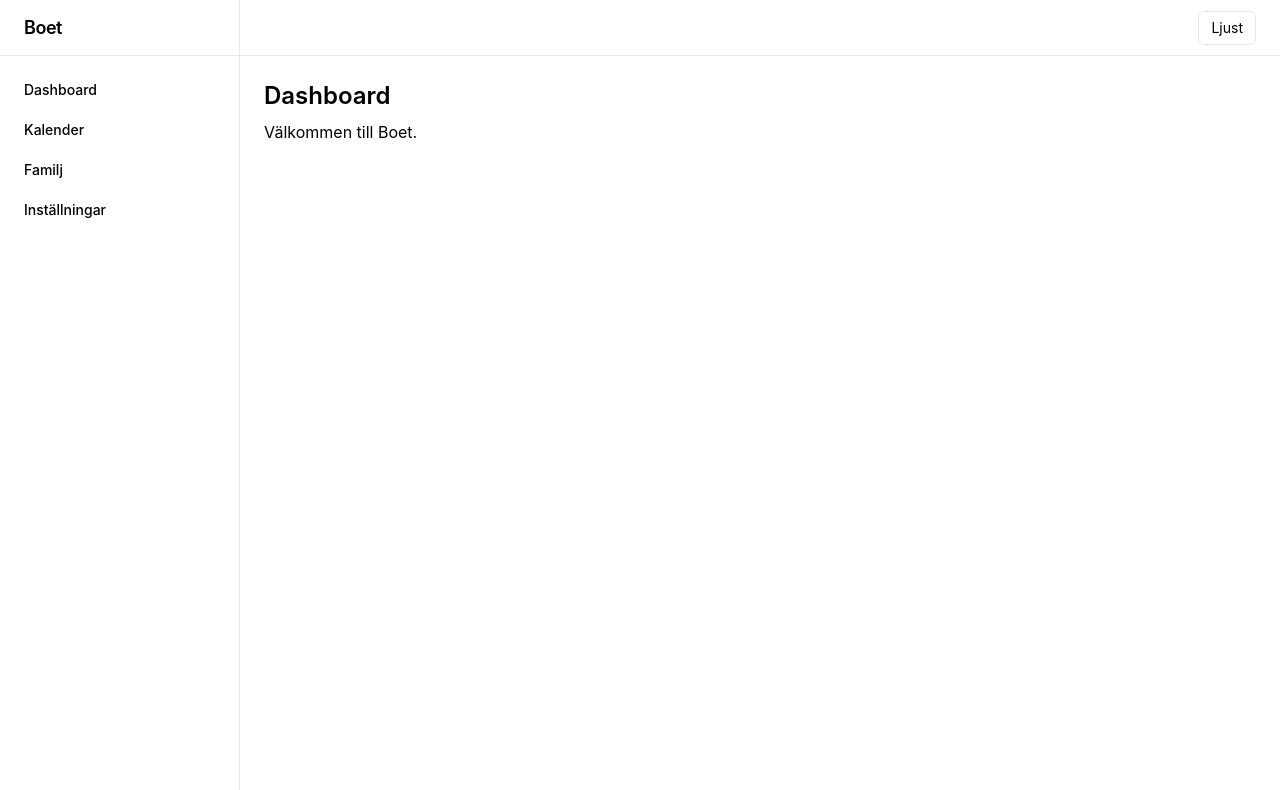
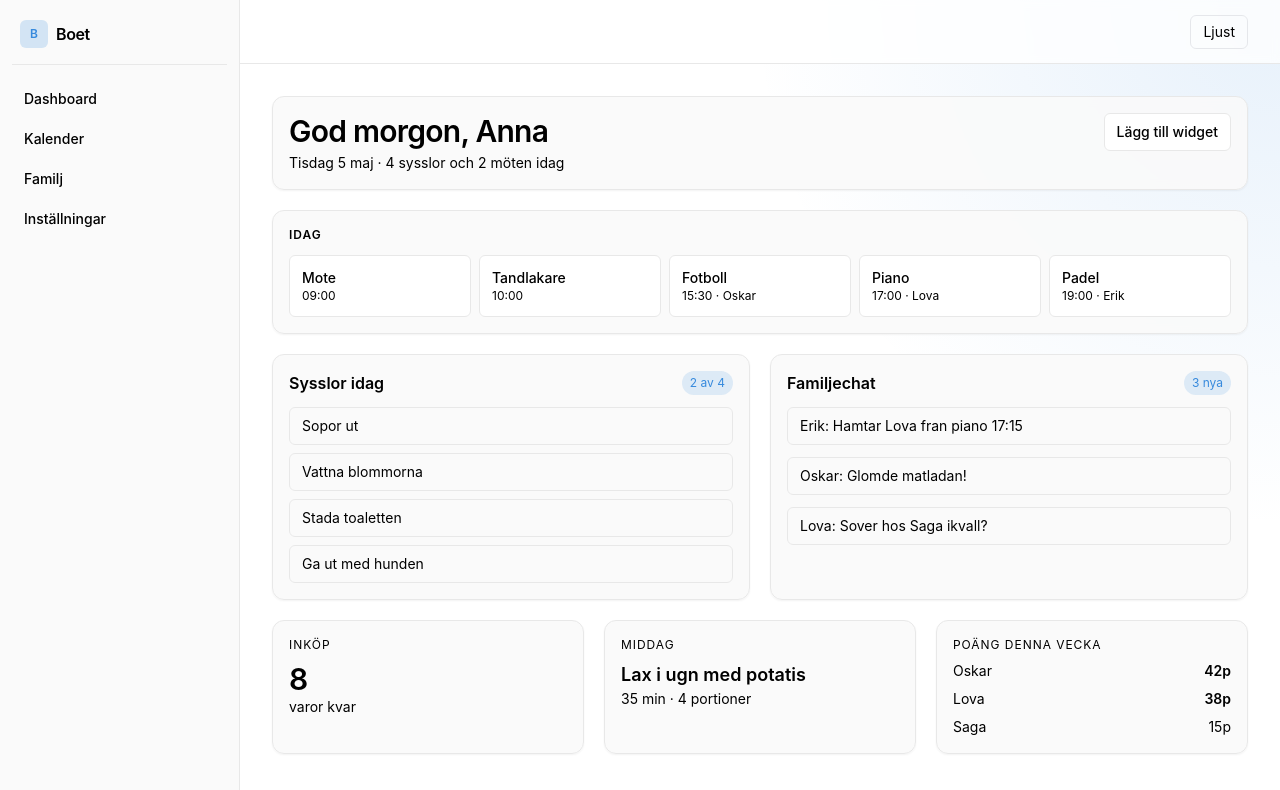
Before and after one commit to burnwalled/smoothfamily, a Next.js app in the folder frontend/: page /app in a window 1280 px wide. Shown: the top 790 px of the page. Built offline with nearby package versions, Linux system fonts and the light colour scheme; no server answers.

Commit message:
feat: polish dashboard ui from mockup tokens

```diff
--- a/frontend/src/app/app/layout.tsx
+++ b/frontend/src/app/app/layout.tsx
@@ -14,19 +14,25 @@ export default async function AppLayout({ children }: { children: React.ReactNod
   ];
 
   return (
-    <div className="flex h-screen overflow-hidden">
-      <aside className="flex w-60 flex-col border-r bg-background">
-        <div className="flex h-14 items-center border-b px-6">
-          <Link href="/app" className="text-lg font-semibold tracking-tight">
+    <div className="min-h-screen lg:grid lg:grid-cols-[240px_1fr]">
+      <aside className="hidden border-r px-3 py-5 lg:flex lg:flex-col" style={{ borderColor: "rgb(var(--color-border))", backgroundColor: "rgb(var(--color-surface) / 0.86)" }}>
+        <div className="mb-4 flex items-center gap-2 border-b px-2 pb-4" style={{ borderColor: "rgb(var(--color-border))" }}>
+          <div className="flex h-7 w-7 items-center justify-center rounded-md text-xs font-semibold" style={{ backgroundColor: "rgb(var(--color-accent) / 0.2)", color: "rgb(var(--color-accent))" }}>
+            B
+          </div>
+          <Link href="/app" className="text-base font-semibold tracking-tight">
             {t("common.appName")}
           </Link>
         </div>
-        <nav className="flex-1 space-y-1 px-3 py-4">
+        <nav className="flex-1 space-y-1">
           {navItems.map((item) => (
             <Link
               key={item.href}
               href={item.href}
-              className="flex items-center rounded-md px-3 py-2 text-sm font-medium text-muted-foreground hover:bg-muted hover:text-foreground transition-colors"
+              className="flex items-center rounded-md px-3 py-2 text-sm font-medium text-muted-foreground transition-colors hover:text-foreground"
+              style={{
+                backgroundColor: "transparent",
+              }}
             >
               {item.label}
             </Link>
@@ -34,12 +40,12 @@ export default async function AppLayout({ children }: { children: React.ReactNod
         </nav>
       </aside>
 
-      <div className="flex flex-1 flex-col overflow-hidden">
-        <header className="flex h-14 items-center justify-end gap-3 border-b px-6">
+      <div className="flex min-w-0 flex-1 flex-col">
+        <header className="sticky top-0 z-10 flex h-16 items-center justify-end gap-3 border-b px-5 backdrop-blur-sm lg:px-8" style={{ borderColor: "rgb(var(--color-border))", backgroundColor: "rgb(var(--color-background) / 0.78)" }}>
           <ThemeToggle />
           <UserButton />
         </header>
-        <main className="flex-1 overflow-auto p-6">{children}</main>
+        <main className="flex-1 overflow-auto p-5 lg:p-8">{children}</main>
       </div>
     </div>
   );
--- a/frontend/src/app/app/page.tsx
+++ b/frontend/src/app/app/page.tsx
@@ -4,9 +4,100 @@ export default async function DashboardPage() {
   const t = await getTranslations();
 
   return (
-    <div>
-      <h1 className="mb-2 text-2xl font-semibold">{t("dashboard.title")}</h1>
-      <p className="text-muted-foreground">{t("dashboard.subtitle")}</p>
+    <div className="space-y-5">
+      <section className="portal-card">
+        <div className="flex items-start justify-between gap-4">
+          <div>
+            <h1 className="text-3xl font-semibold tracking-tight">{t("dashboard.greetingTitle")}</h1>
+            <p className="mt-1 text-sm text-muted-foreground">{t("dashboard.greetingSubtitle")}</p>
+          </div>
+          <button
+            type="button"
+            className="rounded-md border px-3 py-2 text-sm font-medium transition-colors"
+            style={{ borderColor: "rgb(var(--color-border))", backgroundColor: "rgb(var(--color-background))" }}
+          >
+            {t("dashboard.addWidget")}
+          </button>
+        </div>
+      </section>
+
+      <section className="portal-card">
+        <div className="mb-3 text-xs font-semibold uppercase tracking-[0.08em] text-muted-foreground">{t("dashboard.todayLabel")}</div>
+        <div className="grid gap-2 sm:grid-cols-3 lg:grid-cols-5">
+          <div className="rounded-md border p-3" style={{ borderColor: "rgb(var(--color-border))", backgroundColor: "rgb(var(--color-background))" }}>
+            <p className="text-sm font-medium">Mote</p>
+            <p className="text-xs text-muted-foreground">09:00</p>
+          </div>
+          <div className="rounded-md border p-3" style={{ borderColor: "rgb(var(--color-border))", backgroundColor: "rgb(var(--color-background))" }}>
+            <p className="text-sm font-medium">Tandlakare</p>
+            <p className="text-xs text-muted-foreground">10:00</p>
+          </div>
+          <div className="rounded-md border p-3" style={{ borderColor: "rgb(var(--color-border))", backgroundColor: "rgb(var(--color-background))" }}>
+            <p className="text-sm font-medium">Fotboll</p>
+            <p className="text-xs text-muted-foreground">15:30 · Oskar</p>
+          </div>
+          <div className="rounded-md border p-3" style={{ borderColor: "rgb(var(--color-border))", backgroundColor: "rgb(var(--color-background))" }}>
+            <p className="text-sm font-medium">Piano</p>
+            <p className="text-xs text-muted-foreground">17:00 · Lova</p>
+          </div>
+          <div className="rounded-md border p-3" style={{ borderColor: "rgb(var(--color-border))", backgroundColor: "rgb(var(--color-background))" }}>
+            <p className="text-sm font-medium">Padel</p>
+            <p className="text-xs text-muted-foreground">19:00 · Erik</p>
+          </div>
+        </div>
+      </section>
+
+      <section className="grid gap-5 lg:grid-cols-2">
+        <article className="portal-card">
+          <div className="mb-3 flex items-center justify-between">
+            <h2 className="text-base font-semibold">{t("dashboard.choresTitle")}</h2>
+            <span className="rounded-full px-2 py-1 text-xs" style={{ backgroundColor: "rgb(var(--color-accent) / 0.15)", color: "rgb(var(--color-accent))" }}>
+              {t("dashboard.choresProgress")}
+            </span>
+          </div>
+          <ul className="space-y-2 text-sm">
+            <li className="rounded-md border px-3 py-2" style={{ borderColor: "rgb(var(--color-border))" }}>Sopor ut</li>
+            <li className="rounded-md border px-3 py-2" style={{ borderColor: "rgb(var(--color-border))" }}>Vattna blommorna</li>
+            <li className="rounded-md border px-3 py-2" style={{ borderColor: "rgb(var(--color-border))" }}>Stada toaletten</li>
+            <li className="rounded-md border px-3 py-2" style={{ borderColor: "rgb(var(--color-border))" }}>Ga ut med hunden</li>
+          </ul>
+        </article>
+
+        <article className="portal-card">
+          <div className="mb-3 flex items-center justify-between">
+            <h2 className="text-base font-semibold">{t("dashboard.chatTitle")}</h2>
+            <span className="rounded-full px-2 py-1 text-xs" style={{ backgroundColor: "rgb(var(--color-accent) / 0.15)", color: "rgb(var(--color-accent))" }}>
+              {t("dashboard.newMessages")}
+            </span>
+          </div>
+          <div className="space-y-3 text-sm">
+            <div className="rounded-md border px-3 py-2" style={{ borderColor: "rgb(var(--color-border))" }}>Erik: Hamtar Lova fran piano 17:15</div>
+            <div className="rounded-md border px-3 py-2" style={{ borderColor: "rgb(var(--color-border))" }}>Oskar: Glomde matladan!</div>
+            <div className="rounded-md border px-3 py-2" style={{ borderColor: "rgb(var(--color-border))" }}>Lova: Sover hos Saga ikvall?</div>
+          </div>
+        </article>
+      </section>
+
+      <section className="grid gap-5 sm:grid-cols-2 lg:grid-cols-3">
+        <article className="portal-card">
+          <p className="text-xs uppercase tracking-[0.08em] text-muted-foreground">{t("dashboard.shoppingTitle")}</p>
+          <p className="mt-2 text-3xl font-semibold">8</p>
+          <p className="text-sm text-muted-foreground">{t("dashboard.shoppingRemaining")}</p>
+        </article>
+        <article className="portal-card">
+          <p className="text-xs uppercase tracking-[0.08em] text-muted-foreground">{t("dashboard.dinnerTitle")}</p>
+          <p className="mt-2 text-lg font-semibold">Lax i ugn med potatis</p>
+          <p className="text-sm text-muted-foreground">{t("dashboard.dinnerSuggestion")}</p>
+        </article>
+        <article className="portal-card">
+          <p className="text-xs uppercase tracking-[0.08em] text-muted-foreground">{t("dashboard.pointsTitle")}</p>
+          <div className="mt-2 space-y-2 text-sm">
+            <div className="flex items-center justify-between"><span>Oskar</span><span className="font-semibold">42p</span></div>
+            <div className="flex items-center justify-between"><span>Lova</span><span className="font-semibold">38p</span></div>
+            <div className="flex items-center justify-between text-muted-foreground"><span>Saga</span><span>15p</span></div>
+          </div>
+        </article>
+      </section>
     </div>
   );
 }
--- a/frontend/src/app/globals.css
+++ b/frontend/src/app/globals.css
@@ -9,6 +9,8 @@
     --color-foreground: 26 26 26;
     --color-muted: 245 245 245;
     --color-accent: 55 138 221;
+    --color-border: 232 232 232;
+    --color-surface: 250 250 250;
 
     --font-sans: -apple-system, BlinkMacSystemFont, "Segoe UI", system-ui, sans-serif;
   }
@@ -18,6 +20,8 @@
     --color-foreground: 245 245 245;
     --color-muted: 38 38 38;
     --color-accent: 100 165 230;
+    --color-border: 53 53 53;
+    --color-surface: 30 30 30;
   }
 
   /* Theme variants will be added here as the theme system is built (Sprint 6) */
@@ -26,7 +30,17 @@
   /* .metro { border-radius: 0; ... } */
 
   body {
-    background-color: rgb(var(--color-background));
+    background:
+      radial-gradient(circle at top right, rgb(var(--color-accent) / 0.12), transparent 35%),
+      rgb(var(--color-background));
     color: rgb(var(--color-foreground));
   }
 }
+
+@layer components {
+  .portal-card {
+    @apply rounded-xl border p-4 shadow-sm backdrop-blur-sm;
+    border-color: rgb(var(--color-border));
+    background-color: rgb(var(--color-surface) / 0.9);
+  }
+}
--- a/frontend/src/locales/en/common.json
+++ b/frontend/src/locales/en/common.json
@@ -21,7 +21,20 @@
   },
   "dashboard": {
     "title": "Dashboard",
-    "subtitle": "Welcome to Boet."
+    "subtitle": "Welcome to Boet.",
+    "greetingTitle": "Good morning, Anna",
+    "greetingSubtitle": "Tuesday, May 5 · 4 chores and 2 meetings today",
+    "addWidget": "Add widget",
+    "todayLabel": "Today",
+    "choresTitle": "Chores today",
+    "choresProgress": "2 of 4",
+    "chatTitle": "Family chat",
+    "newMessages": "3 new",
+    "shoppingTitle": "Shopping",
+    "shoppingRemaining": "items left",
+    "dinnerTitle": "Dinner",
+    "dinnerSuggestion": "35 min · 4 portions",
+    "pointsTitle": "Points this week"
   },
   "family": {
     "title": "Family",
--- a/frontend/src/locales/sv/common.json
+++ b/frontend/src/locales/sv/common.json
@@ -21,7 +21,20 @@
   },
   "dashboard": {
     "title": "Dashboard",
-    "subtitle": "Välkommen till Boet."
+    "subtitle": "Välkommen till Boet.",
+    "greetingTitle": "God morgon, Anna",
+    "greetingSubtitle": "Tisdag 5 maj · 4 sysslor och 2 möten idag",
+    "addWidget": "Lägg till widget",
+    "todayLabel": "Idag",
+    "choresTitle": "Sysslor idag",
+    "choresProgress": "2 av 4",
+    "chatTitle": "Familjechat",
+    "newMessages": "3 nya",
+    "shoppingTitle": "Inköp",
+    "shoppingRemaining": "varor kvar",
+    "dinnerTitle": "Middag",
+    "dinnerSuggestion": "35 min · 4 portioner",
+    "pointsTitle": "Poäng denna vecka"
   },
   "family": {
     "title": "Familj",
```
